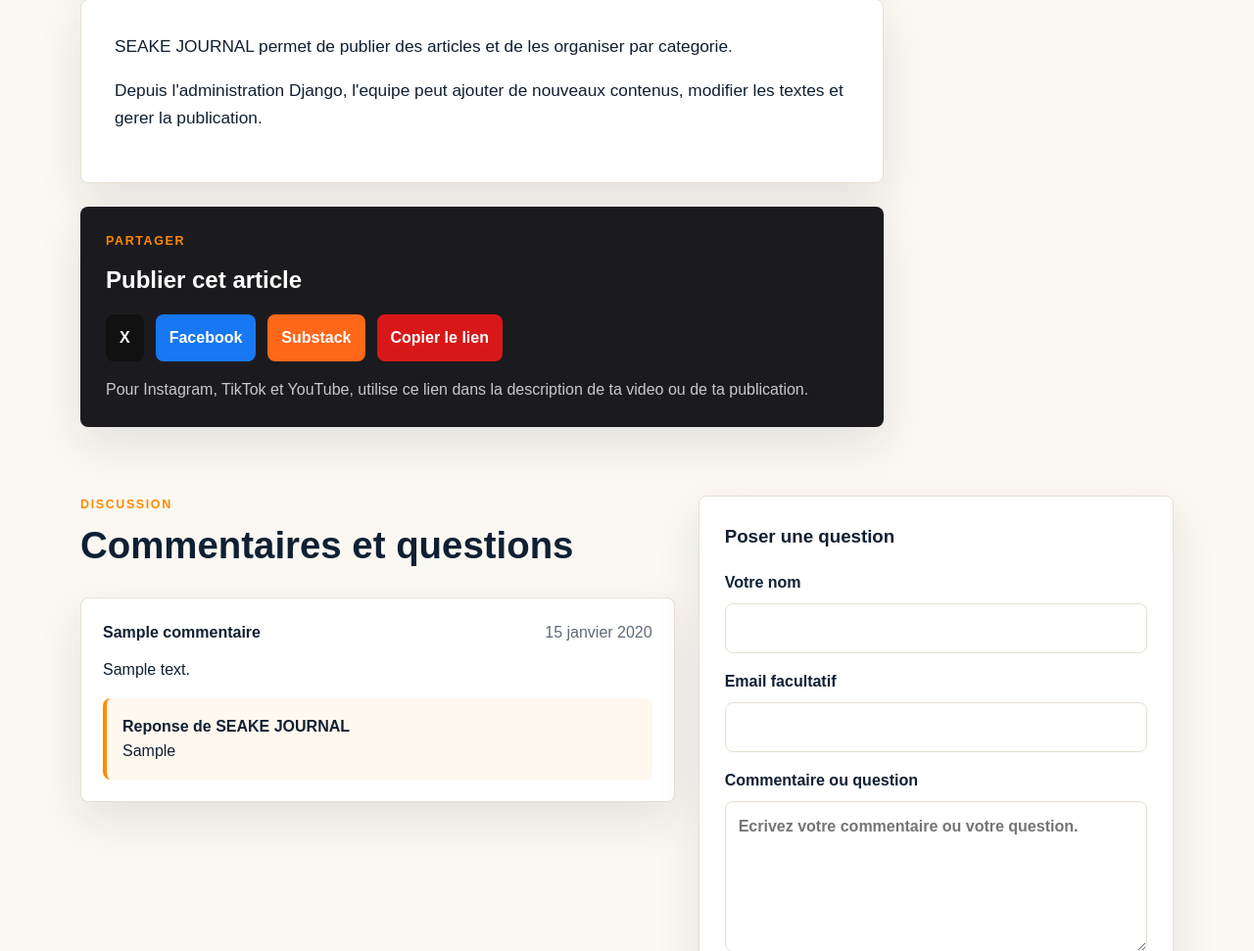
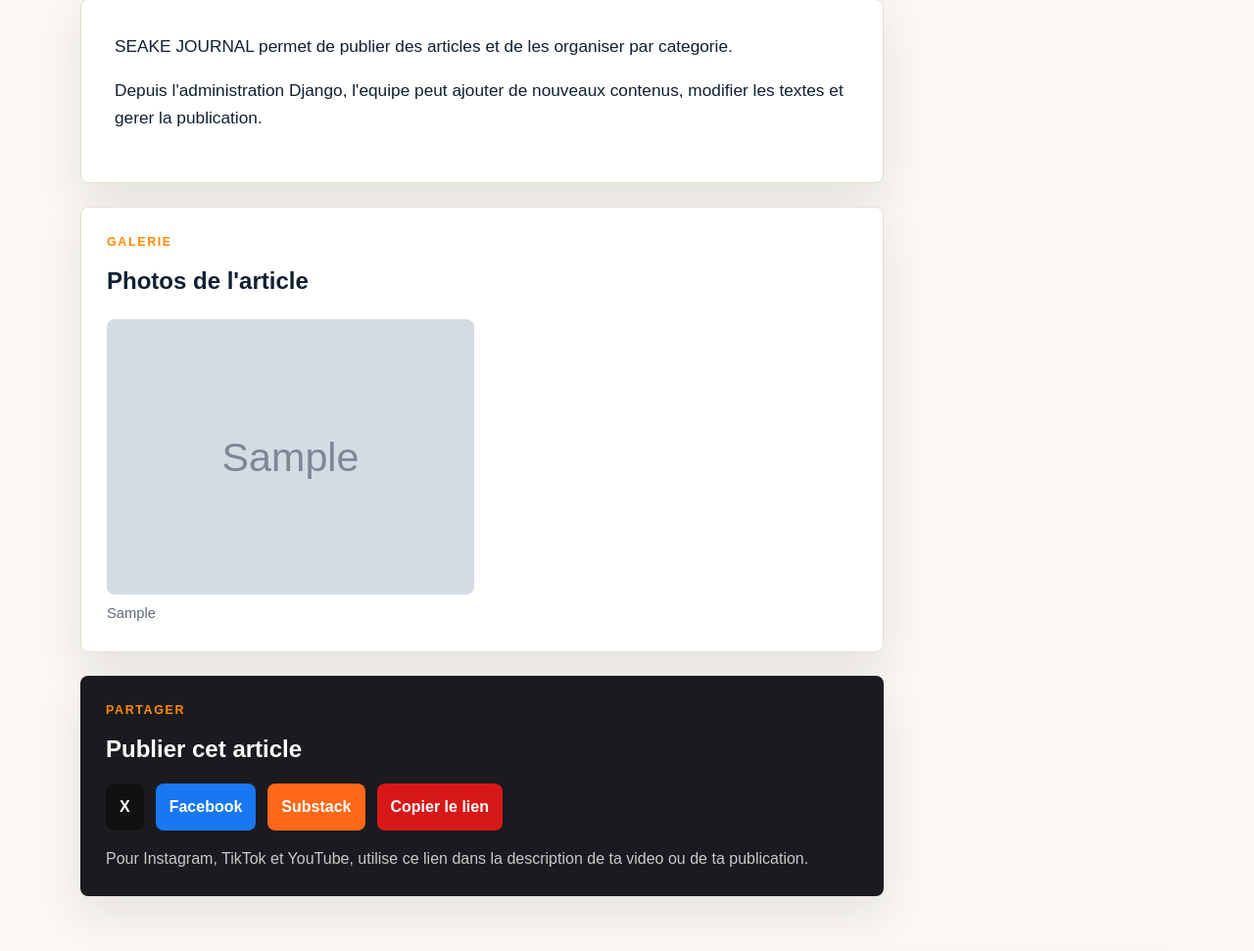
Before and after one commit to 1234jASKET/seake, a Django app: page /articles/lancement-du-livret-numerique/ in a window 1280 px wide. Shown: the part 936-1907 px from the top of the page at 98% size. Run offline with Django 5.2, Linux system fonts and the light colour scheme; data comes from the database, SQL or seed files in the repository; tables that the repository leaves empty hold one stand-in row (values such as "Sample post"); grey boxes marked "Sample" are stand-in pictures.

Commit message:
Add article photo gallery

```diff
--- a/journal/models.py
+++ b/journal/models.py
@@ -43,6 +43,23 @@ class Article(models.Model):
 
     def get_absolute_url(self):
         return reverse("article", kwargs={"slug": self.slug})
+
+
+class PhotoArticle(models.Model):
+    article = models.ForeignKey(
+        Article,
+        on_delete=models.CASCADE,
+        related_name="photos",
+    )
+    image = models.FileField(upload_to="articles/galerie/")
+    legende = models.CharField(max_length=180, blank=True)
+    ordre = models.PositiveIntegerField(default=0)
+
+    class Meta:
+        ordering = ["ordre", "id"]
+
+    def __str__(self):
+        return self.legende or f"Photo pour {self.article}"
 
 
 class DemandePublicite(models.Model):
--- a/static/css/style.css
+++ b/static/css/style.css
@@ -392,6 +392,39 @@ p {
     margin-top: 24px;
     max-width: 820px;
     padding: 26px;
+}
+
+.article-gallery {
+    background: var(--white);
+    border: 1px solid var(--line);
+    border-radius: 8px;
+    box-shadow: var(--shadow);
+    margin-top: 24px;
+    max-width: 820px;
+    padding: 26px;
+}
+
+.gallery-grid {
+    display: grid;
+    gap: 16px;
+    grid-template-columns: repeat(2, minmax(0, 1fr));
+}
+
+.gallery-grid figure {
+    margin: 0;
+}
+
+.gallery-grid img {
+    aspect-ratio: 4 / 3;
+    border-radius: 8px;
+    object-fit: cover;
+    width: 100%;
+}
+
+.gallery-grid figcaption {
+    color: var(--muted);
+    font-size: .92rem;
+    margin-top: 8px;
 }
 
 .share-panel h2 {
@@ -878,6 +911,7 @@ textarea {
     .category-grid,
     .contact-layout,
     .comments-layout,
+    .gallery-grid,
     .ad-layout,
     .pricing-grid,
     .info-grid,
--- a/templates/article.html
+++ b/templates/article.html
@@ -22,6 +22,22 @@
     <div class="article-body">
         {{ article.contenu|linebreaks }}
     </div>
+    {% if article.photos.all %}
+        <section class="article-gallery">
+            <p class="eyebrow">Galerie</p>
+            <h2>Photos de l'article</h2>
+            <div class="gallery-grid">
+                {% for photo in article.photos.all %}
+                    <figure>
+                        <img src="{{ photo.image.url }}" alt="{{ photo.legende|default:article.titre }}">
+                        {% if photo.legende %}
+                            <figcaption>{{ photo.legende }}</figcaption>
+                        {% endif %}
+                    </figure>
+                {% endfor %}
+            </div>
+        </section>
+    {% endif %}
     <aside class="share-panel">
         <p class="eyebrow">Partager</p>
         <h2>Publier cet article</h2>
```
Also changed, not shown: journal/admin.py (+15 -1 lines), journal/migrations/0007_photoarticle.py (added).
